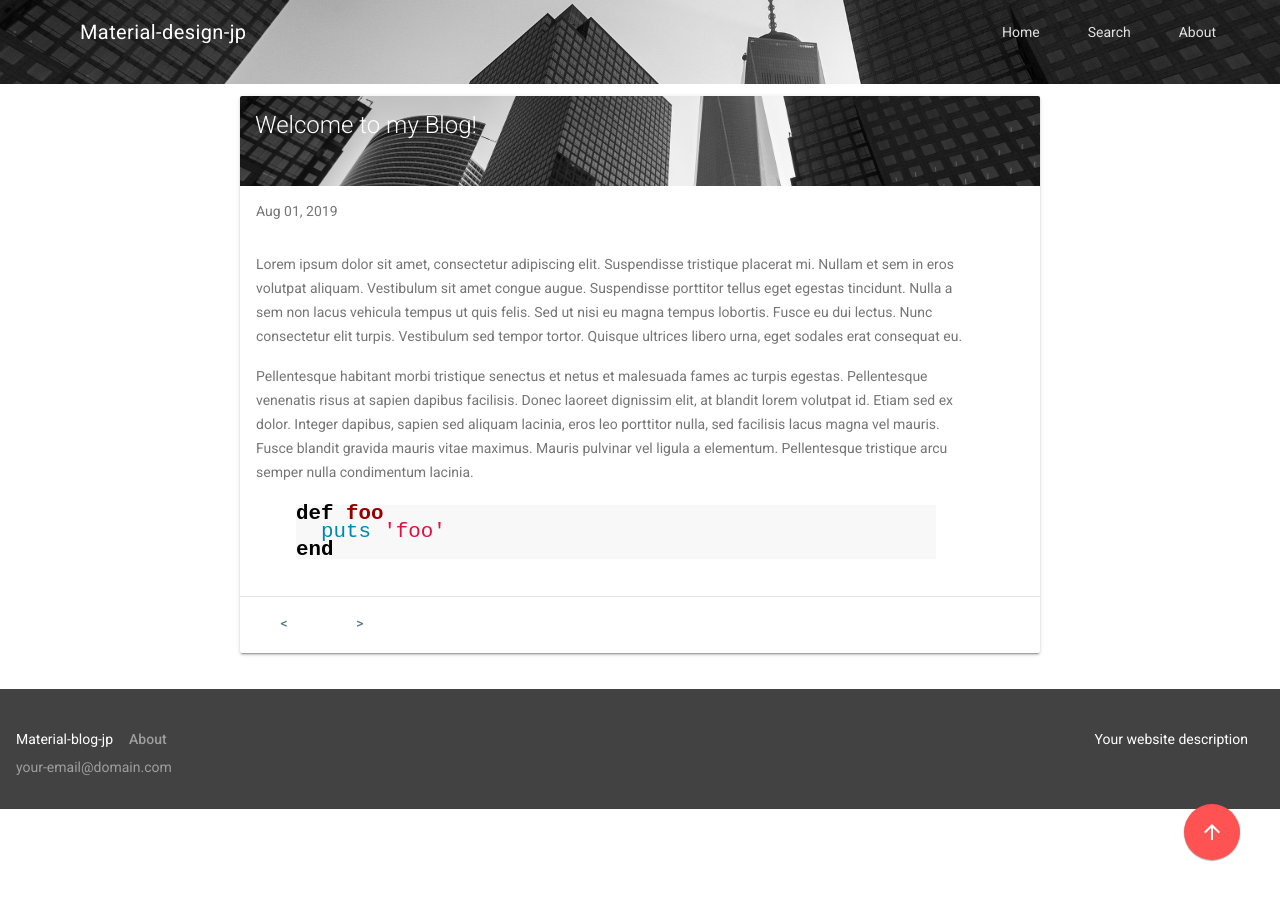
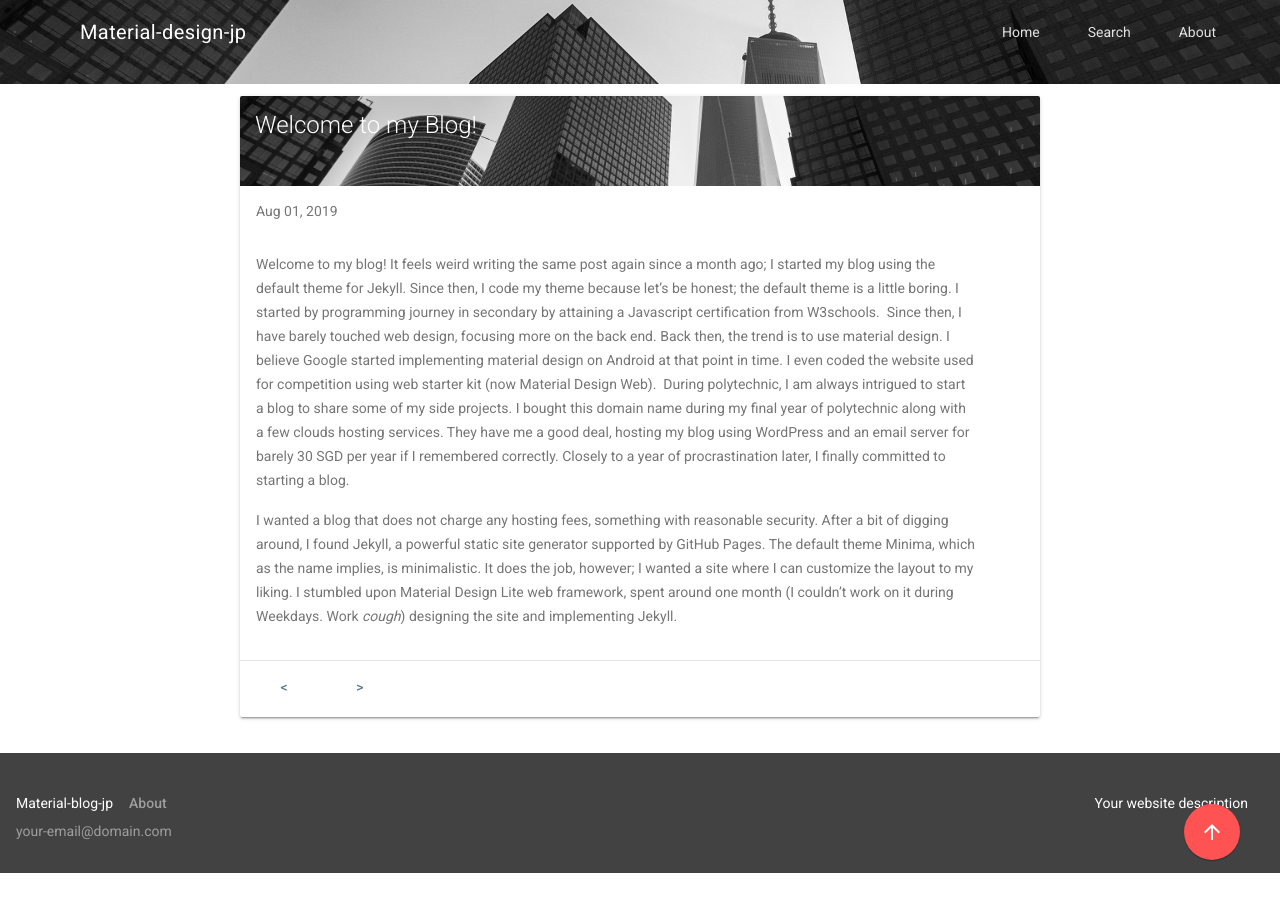
Before and after one commit to johnny-psh/johnnymythology.github.io, a Jekyll site: the page built from _posts/2019-08-01-Welcome-to-my-blog.md, in a window 1280 px wide. Built offline with Jekyll 4.4.1, drawn with Linux system fonts in a browser that asks for light colours.

Commit message:
6/8/2019 - First

```diff
--- a/_posts/2019-08-01-Welcome-to-my-blog.md
+++ b/_posts/2019-08-01-Welcome-to-my-blog.md
@@ -5,12 +5,9 @@ category: [misc]
 tags: [welcome]
 ---
 
-Lorem ipsum dolor sit amet, consectetur adipiscing elit. Suspendisse tristique placerat mi. Nullam et sem in eros volutpat aliquam. Vestibulum sit amet congue augue. Suspendisse porttitor tellus eget egestas tincidunt. Nulla a sem non lacus vehicula tempus ut quis felis. Sed ut nisi eu magna tempus lobortis. Fusce eu dui lectus. Nunc consectetur elit turpis. Vestibulum sed tempor tortor. Quisque ultrices libero urna, eget sodales erat consequat eu.
 
-Pellentesque habitant morbi tristique senectus et netus et malesuada fames ac turpis egestas. Pellentesque venenatis risus at sapien dapibus facilisis. Donec laoreet dignissim elit, at blandit lorem volutpat id. Etiam sed ex dolor. Integer dapibus, sapien sed aliquam lacinia, eros leo porttitor nulla, sed facilisis lacus magna vel mauris. Fusce blandit gravida mauris vitae maximus. Mauris pulvinar vel ligula a elementum. Pellentesque tristique arcu semper nulla condimentum lacinia.
 
-{% highlight ruby %}
-def foo
-  puts 'foo'
-end
-{% endhighlight %}
+Welcome to my blog! It feels weird writing the same post again since a month ago; I started my blog using the default theme for Jekyll. Since then, I code my theme because let’s be honest; the default theme is a little boring. I started by programming journey in secondary by attaining a Javascript certification from W3schools.  Since then, I have barely touched web design, focusing more on the back end. Back then, the trend is to use material design. I believe Google started implementing material design on Android at that point in time. I even coded the website used for competition using web starter kit (now Material Design Web).
+During polytechnic, I am always intrigued to start a blog to share some of my side projects. I bought this domain name during my final year of polytechnic along with a few clouds hosting services. They have me a good deal, hosting my blog using WordPress and an email server for barely 30 SGD per year if I remembered correctly. Closely to a year of procrastination later, I finally committed to starting a blog.
+
+I wanted a blog that does not charge any hosting fees, something with reasonable security. After a bit of digging around, I found Jekyll, a powerful static site generator supported by GitHub Pages. The default theme Minima, which as the name implies, is minimalistic. It does the job, however; I wanted a site where I can customize the layout to my liking. I stumbled upon Material Design Lite web framework, spent around one month (I couldn’t work on it during Weekdays. Work *cough*) designing the site and implementing Jekyll.
```
Also changed, not shown: 2 other files.
